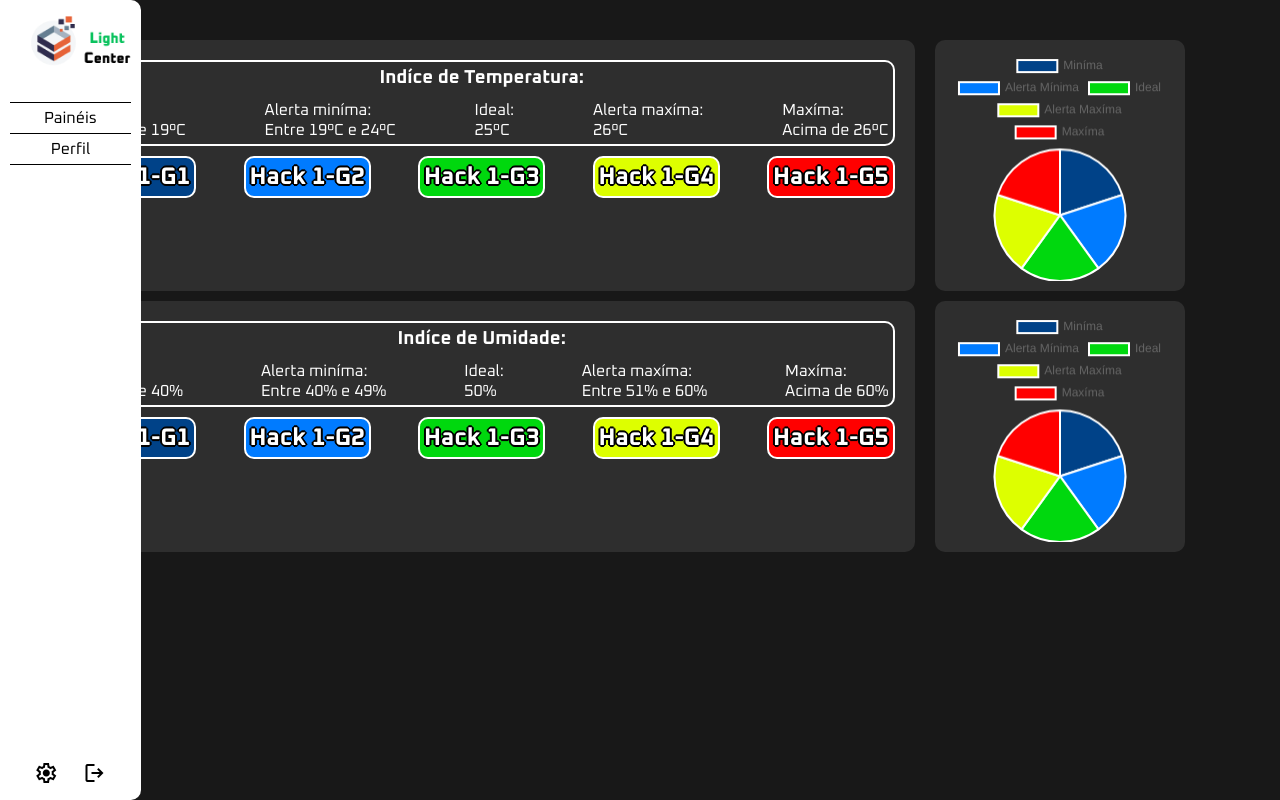
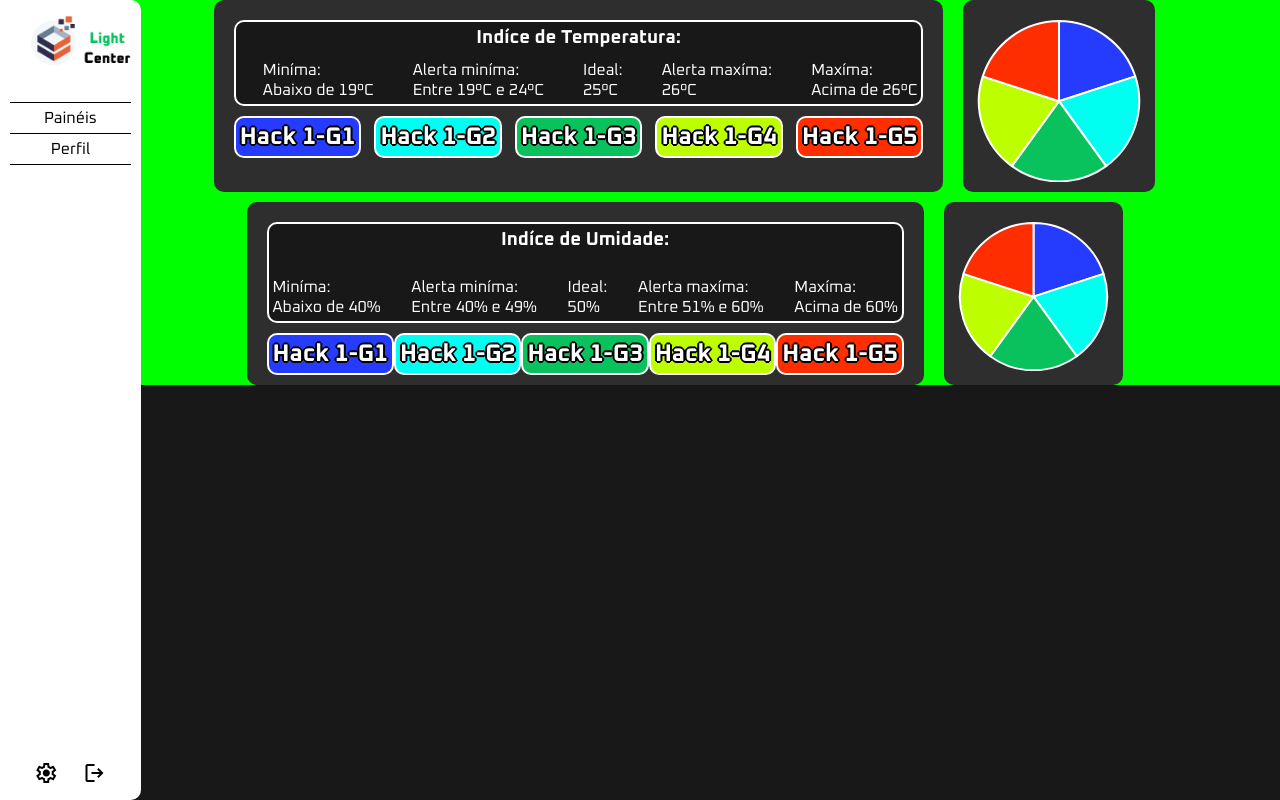
Before and after one commit to Emerald-Corporate/Emerald-Website, a website: page Front-End/Emerald_acessos/site/public/Dashboard/LightCenter.html in a window 1280 px wide. Drawn offline with nearby package versions, Linux system fonts and the light colour scheme.

Commit message:
Estilizando a dashboard

```diff
--- a/Front-End/Emerald_acessos/site/public/Dashboard/LightCenter.html
+++ b/Front-End/Emerald_acessos/site/public/Dashboard/LightCenter.html
@@ -20,7 +20,7 @@
         <div class="navegacao">
             <img src="Group 38.png" alt="">
             <ul>
-                <li class="painel">Painéis</li>
+                <li class="pai">Painéis</li>
                 <li class="perfil" style="border-top:1px solid black ;">Perfil</li>
             </ul>
         </div>
@@ -46,11 +46,11 @@
                     <div class="legenda_temp">
                         <h3>Indíce de Temperatura:</h3>
                         <ul>
-                            <li>Miníma:<br>Abaixo de 19ºC</li>
-                            <li>Alerta miníma:<br> Entre 19ºC e 24ºC</li>
-                            <li>Ideal: <br> 25ºC</li>
-                            <li>Alerta maxíma: <br> 26ºC</li>
-                            <li>Maxíma: <br> Acima de 26ºC</li>
+                            <li><div class="bola b1"></div>Miníma:<br>Abaixo de 19ºC</li>
+                            <li><div class="bola b2"></div>Alerta miníma:<br> Entre 19ºC e 24ºC</li>
+                            <li><div class="bola b3"></div>Ideal: <br> 25ºC</li>
+                            <li><div class="bola b4"></div>Alerta maxíma: <br> 26ºC</li>
+                            <li><div class="bola b5"></div>Maxíma: <br> Acima de 26ºC</li>
                         </ul>
                     </div>
 
@@ -89,11 +89,11 @@
                     <div class="legenda_umi">
                         <h3>Indíce de Umidade:</h3>
                         <ul>
-                            <li>Miníma: <br> Abaixo de 40%</li>
-                            <li>Alerta miníma: <br> Entre 40% e 49%</li>
-                            <li>Ideal: <br> 50%</li>
-                            <li>Alerta maxíma: <br> Entre 51% e 60%</li>
-                            <li>Maxíma: <br> Acima de 60%</li>
+                            <li><div class="bola b1"></div>Miníma: <br> Abaixo de 40%</li>
+                            <li><div class="bola b2"></div>Alerta miníma: <br> Entre 40% e 49%</li>
+                            <li><div class="bola b3"></div>Ideal: <br> 50%</li>
+                            <li><div class="bola b4"></div>Alerta maxíma: <br> Entre 51% e 60%</li>
+                            <li><div class="bola b5"></div>Maxíma: <br> Acima de 60%</li>
                         </ul>
                     </div>
 
@@ -135,23 +135,14 @@
 
 <script>
     const alerta_temp = {
-        labels: [
-            'Miníma',
-            'Alerta Mínima',
-            'Ideal',
-            'Alerta Maxíma',
-            'Maxíma',
-        ],
-
         datasets: [{
-            legenda: 'My First Dataset',
             data: [20, 20, 20, 20, 20],
             backgroundColor: [
-                'rgb(0, 66, 136)',
-                'rgb(0, 123, 255)',
-                'rgb(0, 216, 14)',
-                'rgb(221, 255, 0)',
-                'rgb(255, 0, 0)',
+                'rgb(37, 59, 254)',
+                'rgb(0, 255, 240)',
+                'rgb(9, 194, 93)',
+                'rgb(189, 255, 0)',
+                'rgb(255, 46, 0)',
             ],
             hoverOffset: 4
         }]
@@ -174,23 +165,14 @@
 
 <script>
     const alerta_umi = {
-        labels: [
-            'Miníma',
-            'Alerta Mínima',
-            'Ideal',
-            'Alerta Maxíma',
-            'Maxíma',
-        ],
-
         datasets: [{
-            legenda: 'My First Dataset',
             data: [20, 20, 20, 20, 20],
             backgroundColor: [
-                'rgb(0, 66, 136)',
-                'rgb(0, 123, 255)',
-                'rgb(0, 216, 14)',
-                'rgb(221, 255, 0)',
-                'rgb(255, 0, 0)',
+                'rgb(37, 59, 254)',
+                'rgb(0, 255, 240)',
+                'rgb(9, 194, 93)',
+                'rgb(189, 255, 0)',
+                'rgb(255, 46, 0)',
             ],
             hoverOffset: 4
         }]
--- a/Front-End/Emerald_acessos/site/public/Dashboard/style_lightcenter.css
+++ b/Front-End/Emerald_acessos/site/public/Dashboard/style_lightcenter.css
@@ -83,7 +83,11 @@ html {
 }
 
 .painel{
-    width: 98%;
+    width:100%;
+    display: flex;
+    justify-content: center;
+    background-color: red;
+    align-items: flex-end;
 }
 
 .painel h3{
@@ -92,6 +96,11 @@ html {
 
 .container{
     width: 100%;
+    display: flex;
+    justify-content: center;
+    align-items: center;
+    flex-direction: column;
+    background-color: lime;
 }
 
 .temperatura{
@@ -102,7 +111,7 @@ html {
 
 
 .indi_temp{
-    width: 69%;
+    width: 80%;
     background-color: #2E2E2E;
     border-radius: 10px;
     margin-right: 20px;
@@ -114,6 +123,7 @@ html {
     display: flex;
     flex-direction: column;
     align-items: center;
+    background-color: #181818;
     border: 2px solid white;
     border-radius: 10px;
     padding: 4px;
@@ -126,10 +136,44 @@ html {
     justify-content: space-between;
     padding: 10px 0px 0px 0px;
     width: 100%;
-    color: rgb(255, 255, 255);
+    color: #FFFFFF;
     list-style: none;
+    gap: 1rem;
 }
 
+.legenda_temp ul li{
+    display: flex;
+    justify-content: center;
+    align-items: center;
+    gap: .5rem;
+}
+
+.bola{
+    padding: 1px;
+    width: 15px;
+    height: 15px;
+    border-radius: 500px;
+}
+
+.bola b1{
+    background-color: #253bfe;
+}
+
+.bola b2{
+    background-color: #00fff0;
+}
+
+.bola b3{
+    background-color: #09c25d;
+}
+
+.bola b4{
+    background-color: #bdff00;
+}
+
+.bola b5{
+    background-color: #ff2e00;
+}
 
 .grafi_temp{
     background-color: #2E2E2E;
@@ -143,7 +187,7 @@ html {
 
 .indi_umi{
     margin-top: 10px;
-    width: 69%;
+    width: 80%;
     background-color: #2E2E2E;
     border-radius: 10px;
     margin-right: 20px;
@@ -154,6 +198,7 @@ html {
     display: flex;
     flex-direction: column;
     align-items: center;
+    background-color: #181818;
     border: 2px solid white;
     border-radius: 10px;
     padding: 4px;
@@ -166,7 +211,7 @@ html {
     justify-content: space-between;
     padding: 10px 0px 0px 0px;
     width: 100%;
-    color: rgb(255, 255, 255);
+    color: #FFFFFF;
     list-style: none;
 }
 
@@ -181,41 +226,41 @@ html {
     margin-left: 10px;
     margin-right: 10px;
     color: white;
-    text-shadow: 2px 0 rgb(0, 0, 0), -2px 0 rgb(0, 0, 0), 0 2px rgb(0, 0, 0), 0 -2px rgb(0, 0, 0),
-    1px 1px rgb(0, 0, 0), -1px -1px rgb(0, 0, 0), 1px -1px rgb(0, 0, 0), -1px 1px rgb(0, 0, 0);
+    text-shadow: 2px 0 #000000, -2px 0 #000000, 0 2px #000000, 0 -2px #000000,
+    1px 1px #000000, -1px -1px #000000, 1px -1px #000000, -1px 1px #000000;
 }
 
 .k1{
     padding: 4px;
-    background-color: rgb(0, 66, 136);
-    border: 2px solid rgb(255, 255, 255);
+    background-color: #253bfe;
+    border: 2px solid #FFFFFF;
     border-radius: 10px;
 }
 
 .k2{
     padding: 4px;
-    background-color: rgb(0, 123, 255);
+    background-color: #00fff0;
     border: 2px solid white;
     border-radius: 10px;
 }
 
 .k3{
     padding: 4px;
-    background-color: rgb(0, 216, 14);
+    background-color: #09c25d;
     border: 2px solid white;
     border-radius: 10px;
 }
 
 .k4{
     padding: 4px;
-    background-color: rgb(221, 255, 0);
+    background-color: #bdff00;
     border: 2px solid white;
     border-radius: 10px;
 }
 
 .k5{
     padding: 4px;
-    background-color: rgb(255, 0, 0);
+    background-color: #ff2e00;
     border: 2px solid white;
     border-radius: 10px;
 }
```
